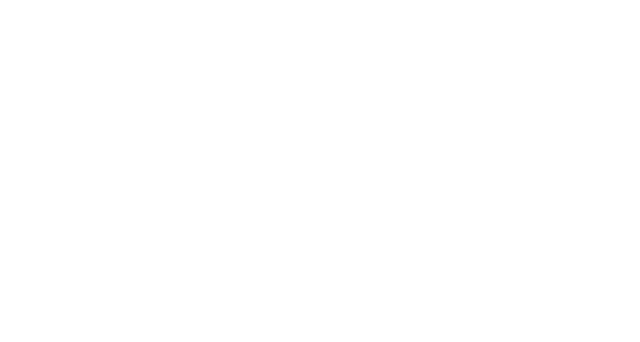
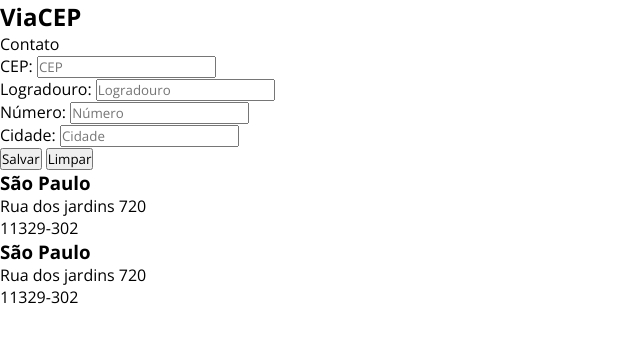
Before and after one commit to geisonbruno1/Via-CEP, a plain HTML site: page index.html in a window 1280 px wide. Shown: the whole page, without its empty margins (0-640 px from the left). Drawn offline with nearby package versions, Linux system fonts and the light colour scheme.

Commit message:
feat: HTML do formulario, ok.

```diff
--- a/index.html
+++ b/index.html
@@ -13,6 +13,69 @@
     <link rel="stylesheet" href="css/styless.css">
 </head>
 <body>
-
+    <header>
+        <nav>
+            <h1>ViaCEP</h1>
+            <div>Contato</div>
+        </nav>
+    </header>
+    <main>
+        <section id="form-section">
+            <div>
+                <form name="newAddress">
+                <div>
+                    <label for="cep">CEP: </label>
+                    <input
+                        name="cep"
+                        id="cep"
+                        type="text"
+                        placeholder="CEP">
+                </div>
+                <div>
+                    <label for="street">Logradouro: </label>
+                    <input
+                        name="cep"
+                        id="cep"
+                        type="text"
+                        placeholder="Logradouro">
+                </div>
+                 <div>
+                    <label for="number">Número: </label>
+                    <input
+                        name="cep"
+                        id="cep"
+                        type="text"
+                        placeholder="Número">
+                </div>
+                <div>
+                    <label for="city">Cidade: </label>
+                    <input
+                        name="cep"
+                        id="cep"
+                        type="text"
+                        placeholder="Cidade">
+                </div>
+                <div>
+                <button type="submit">Salvar</button>
+                <button>Limpar</button>
+           </div>
+        </form>
+            </div>
+        </section>
+        <section id="list-section">
+            <div>
+                <h3>São Paulo</h3>
+                <p>Rua dos jardins 720</p>
+                <p>11329-302</p>
+            </div>
+            <div>
+                <h3>São Paulo</h3>
+                <p>Rua dos jardins 720</p>
+                <p>11329-302</p>
+            </div>
+            <div>
+            </div>
+        </section>
+    </main>
 </body>
 </html>
```
